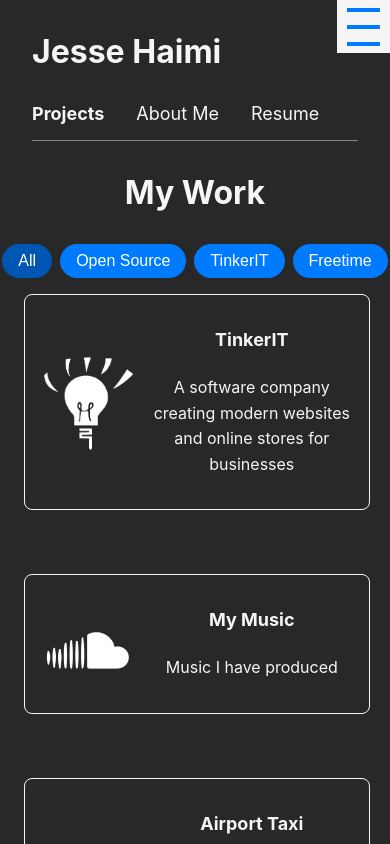
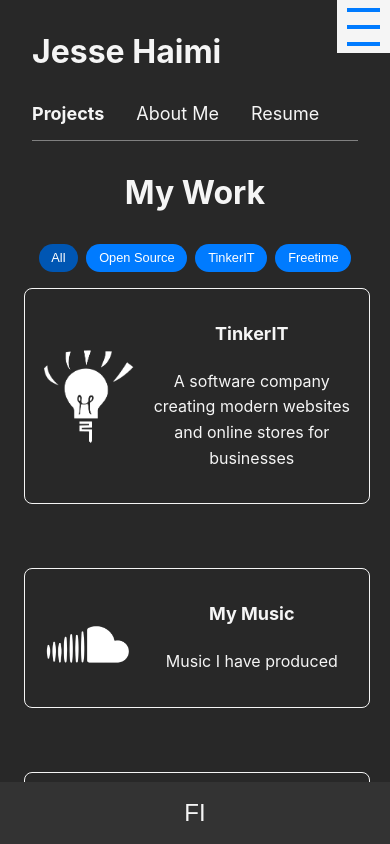
Before and after one commit to jkhaimi/portfolio, a React (Create React App) app: page / in a window 390 px wide. Shown: the top 844 px of the page. Built offline with nearby package versions, Linux system fonts and the light colour scheme.

Commit message:
versio 1.0 valmis, lisätään nettiin

```diff
--- a/src/App.js
+++ b/src/App.js
@@ -2,6 +2,7 @@
 import './App.css';
 import Navigation from './Components/Navigation';
 import Options from './Components/Options';
+import OptionsMobile from './Components/OptionsMobile';
 import Info from './Components/Info';
 import Projects from './Components/Projects';
 import AboutMe from './Components/AboutMe';
@@ -75,6 +76,7 @@
             </div>
             {!isMobile && <Info />}
           </div>
+          {isMobile && <OptionsMobile />}
         </div>
         <Footer />
       </div>
--- a/src/Components/AboutMe.css
+++ b/src/Components/AboutMe.css
@@ -25,8 +25,16 @@
   font-size: large;
 }
 
+.text-left p {
+  text-align: left;
+}
+
+.text-right p {
+  text-align: left;
+}
+
 .text-left {
-  margin-left: 2em;
+  margin-left: 3em;
 }
 
 .text-right {
@@ -68,6 +76,14 @@
   margin: 0 1.5em;
 }
 
+.text-left p {
+  text-align: center;
+}
+
+.text-right p {
+  text-align: center;
+}
+
 .images img {
   width: 100%;
   max-width: 18em;
--- a/src/Components/AboutMe.js
+++ b/src/Components/AboutMe.js
@@ -3,19 +3,22 @@
 import Student from '../Images/student.webp';
 import Work from '../Images/work.jpeg';
 import Personal from '../Images/personal.jpg';
+import { useTranslation } from 'react-i18next';
+
 
 function AboutMe() {
+
+  const { t } = useTranslation();
+
   return (
     <div className="about-me">
-      <h2>About Me</h2>
+      <h2>{t('NAV_ABOUT')}</h2>
 
       {/* Student Life Section */}
       <div className="section student-life">
         <div className="text text-left">
-          <h3>Student Life</h3>
-          <p>
-          I am a 23-year-old Information and Software Engineering student at the <strong>University of Jyväskylä</strong>, set to graduate in the spring.
-          Throughout my studies, I've gained a deep interest in IT and had the chance to study abroad at the University of Jaén in Spain, which further fueled my passion for the field.          </p>
+          <h3>{t('ABOUTME_STUDENT_TITLE')}</h3>
+          <p>{t('ABOUTME_STUDENT_TEXT')}<strong>{t('ABOUTME_STUDENT_STRONG')}</strong>{t('ABOUTME_STUDENT_TEXT2')}</p>
         </div>
         <div className="images">
           <img src={Student} alt="Jesse Haimi" className="student-life-img" />
@@ -28,21 +31,16 @@
           <img src={Work} alt="TinkerIT" className="work-life-img" />
         </div>
         <div className="text text-right">
-          <h3>Work Life</h3>
-          <p>
-            With broad work experience, I’ve co-founded a software company called <strong>TinkerIT</strong>, where we focus on building modern websites and online stores for businesses. I’ve also worked as a research assistant at my university, enhancing my knowledge of technology and its real-world applications.
-         </p>
+          <h3>{t('ABOUTME_WORK_TITLE')}</h3>
+          <p>{t('ABOUTME_WORK_TEXT')}<strong>{t('ABOUTME_WORK_STRONG')}</strong>{t('ABOUTME_WORK_TEXT2')}</p>
         </div>
       </div>
 
       {/* Personal Life Section */}
       <div className="section personal-life">
         <div className="text text-left">
-          <h3>Personal Life</h3>
-          <p>
-          In my spare time, I play football, go to the gym, and produce music. I have learned useful skills from my hobbies for working life, such as teamwork skills, creativity and persistence.
-          I am enthusiastic, active and positive by nature. I enjoy social situations and believe every interaction can be a lesson.
-          </p>
+          <h3>{t('ABOUTME_PERSONAL_TITLE')}</h3>
+          <p>{t('ABOUTME_PERSONAL_TEXT')}</p>
         </div>
         <div className="images">
           <img src={Personal} alt="Jesse Haimi" className="personal-life-img" />
--- a/src/Components/Info.js
+++ b/src/Components/Info.js
@@ -26,15 +26,6 @@
 
       <div className='Info-Description'>
         <p>{t('INFO_DESCRIPTION')}</p>
-      </div>
-
-      <div className="pinned-projects">
-        <h4>{t("PINNED_PROJECTS")}</h4>
-        <ul>
-          <li><a href="#project1">TinkeriT</a></li>
-          <li><a href="#project2">Project 2</a></li>
-          <li><a href="#project3">Project 3</a></li>
-        </ul>
       </div>
 
       <div className="social-media">
--- a/src/Components/InfoMobile.js
+++ b/src/Components/InfoMobile.js
@@ -52,7 +52,6 @@
                   >
                     GitHub
                   </a>
-                  <p>500 {t('FOLLOWERS')}</p>
                 </div>
               </li>
               <li className="social-item">
@@ -65,7 +64,6 @@
                   >
                     Instagram
                   </a>
-                  <p>1500 {t('FOLLOWERS')}</p>
                 </div>
               </li>
               <li className="social-item">
@@ -78,7 +76,6 @@
                   >
                     LinkedIn
                   </a>
-                  <p>800 {t('CONNECTIONS')}</p>
                 </div>
               </li>
             </ul>
--- a/src/Components/Navigation.js
+++ b/src/Components/Navigation.js
@@ -1,7 +1,11 @@
 import React from 'react';
 import './Navigation.css';
+import { useTranslation } from 'react-i18next';
 
 function Navigation({ onNavigate, activeComponent }) {
+
+  const { t } = useTranslation();
+
   return (
     <div className='Navigation'>
         <h3>Jesse Haimi</h3>
@@ -11,21 +15,21 @@
             onClick={(e) => { e.preventDefault(); onNavigate('projects'); }}
             className={activeComponent === 'projects' ? 'active' : ''}
           >
-            Projects
+            {t('NAV_PROJECTS')}
           </a>
           <a
             href="#about-me"
             onClick={(e) => { e.preventDefault(); onNavigate('about-me'); }}
             className={activeComponent === 'about-me' ? 'active' : ''}
           >
-            About Me
+            {t('NAV_ABOUT')}
           </a>
           <a
             href="#resume"
             onClick={(e) => { e.preventDefault(); onNavigate('resume'); }}
             className={activeComponent === 'resume' ? 'active' : ''}
           >
-            Resume
+            {t('NAV_RESUME')}
           </a>
         </nav>
     </div>
--- /dev/null
+++ b/src/Components/OptionsMobile.css
@@ -0,0 +1,36 @@
+.options-mobile {
+    position: fixed;
+    bottom: 0;
+    width: 100%;
+    height: 5%;
+    background-color: #333;
+    display: flex;
+    justify-content: center;
+    align-items: center;
+    padding: 10px 0;
+    transition: transform 0.3s ease-in-out;
+  }
+
+  .options-mobile.hidden {
+    transform: translateY(100%); /* Piilota alaspäin */
+  }
+
+  .options-mobile.visible {
+    transform: translateY(0); /* Näytä alareunassa */
+  }
+
+  .language-toggle-mobile {
+    display: flex;
+    align-items: center;
+    justify-content: center;
+  }
+
+  .lang-button-mobile {
+    border: none;
+    background: none;
+    font-size: large;
+    color: whitesmoke;
+    cursor: pointer;
+    transition: color 0.3s ease;
+    font-size: x-large;
+  }
--- /dev/null
+++ b/src/Components/OptionsMobile.js
@@ -0,0 +1,44 @@
+import React, { useState, useEffect, useCallback } from 'react';
+import { useTranslation } from 'react-i18next';
+import './OptionsMobile.css';
+
+function OptionsMobile() {
+  const { i18n } = useTranslation();
+  const [isVisible, setIsVisible] = useState(true);
+  const [lastScrollY, setLastScrollY] = useState(0);
+
+  const toggleLanguage = () => {
+    const newLanguage = i18n.language === 'en' ? 'fi' : 'en';
+    i18n.changeLanguage(newLanguage);
+  };
+
+  const handleScroll = useCallback(() => {
+    const currentScrollY = window.scrollY;
+    if (currentScrollY > lastScrollY) {
+      setIsVisible(false);
+    } else {
+      setIsVisible(true);
+    }
+    setLastScrollY(currentScrollY);
+  }, [lastScrollY]);
+
+  useEffect(() => {
+    window.addEventListener('scroll', handleScroll);
+    return () => window.removeEventListener('scroll', handleScroll);
+  }, [handleScroll]);
+
+  return (
+    <nav className={`options-mobile ${isVisible ? 'visible' : 'hidden'}`}>
+      <div className="language-toggle-mobile">
+        <button
+          className="lang-button-mobile"
+          onClick={toggleLanguage}
+        >
+          {i18n.language === 'en' ? 'FI' : 'EN'}
+        </button>
+      </div>
+    </nav>
+  );
+}
+
+export default OptionsMobile;
--- a/src/Components/Projects.css
+++ b/src/Components/Projects.css
@@ -208,6 +208,11 @@
     margin: 0;
     gap: 0.5em;
   }
+
+  .filter-buttons button {
+    font-size: 0.8em;
+  }
+
 
   .timeline-item {
     max-width: 100%;
--- a/src/Components/Resume.js
+++ b/src/Components/Resume.js
@@ -1,25 +1,28 @@
 import React from 'react';
 import './Resume.css';
+import { useTranslation } from 'react-i18next';
 
 function Resume() {
-  // Function to detect mobile devices
+
+  const { i18n } = useTranslation();
   const isMobile = window.innerWidth <= 750;
+  const resumeFile = i18n.language === 'en' ? '/CV-English.pdf' : '/CV-Suomi.pdf';
 
   return (
     <div className="resume">
-      <h2>My Resume</h2>
+      <h2>{i18n.language === 'en' ? 'My Resume' : 'Ansioluetteloni'}</h2>
       {isMobile ? (
-        // Open the PDF in a new tab on mobile devices
-        <a href="/CV-English.pdf" className="mobile-link" target="_blank" rel="noopener noreferrer">
-          Open My Resume
+        // Avaa PDF uudessa välilehdessä mobiililaitteilla
+        <a href={resumeFile} className="mobile-link" target="_blank" rel="noopener noreferrer">
+          {i18n.language === 'en' ? 'Open My Resume' : 'Avaa ansioluetteloni'}
         </a>
       ) : (
-        // Display iframe for desktop
+        // Näytä iframe tietokoneella
         <iframe
-          src="/CV-English.pdf"
+          src={resumeFile}
           width="70%"
           height="1050em"
-          title="Resume"
+          title={i18n.language === 'en' ? 'Resume' : 'Ansioluettelo'}
           className="CV"
         />
       )}
```
Also changed, not shown: src/Translations.js (+31 -2 lines), src/Components/Navigation.css (line endings or trailing spaces), 1 other file (tests, documents, lock files or other folders).
